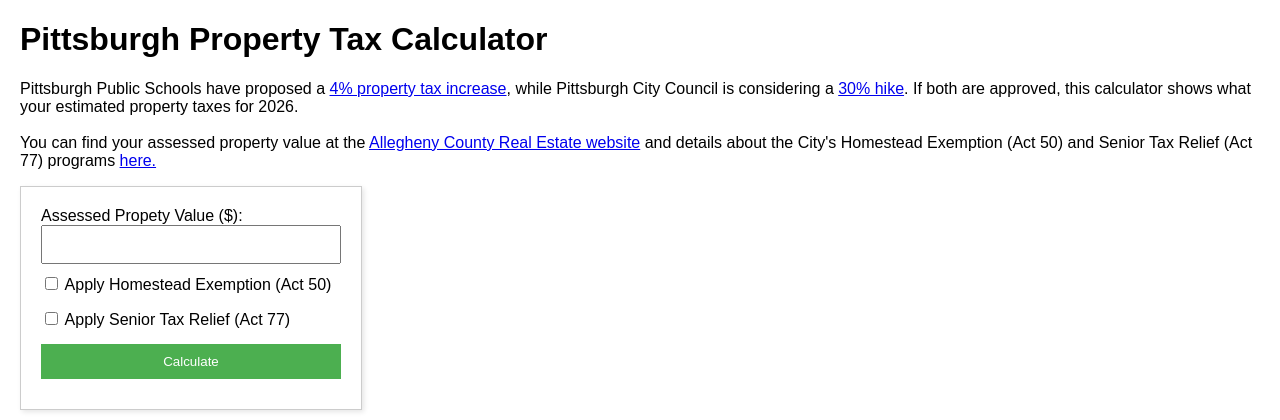
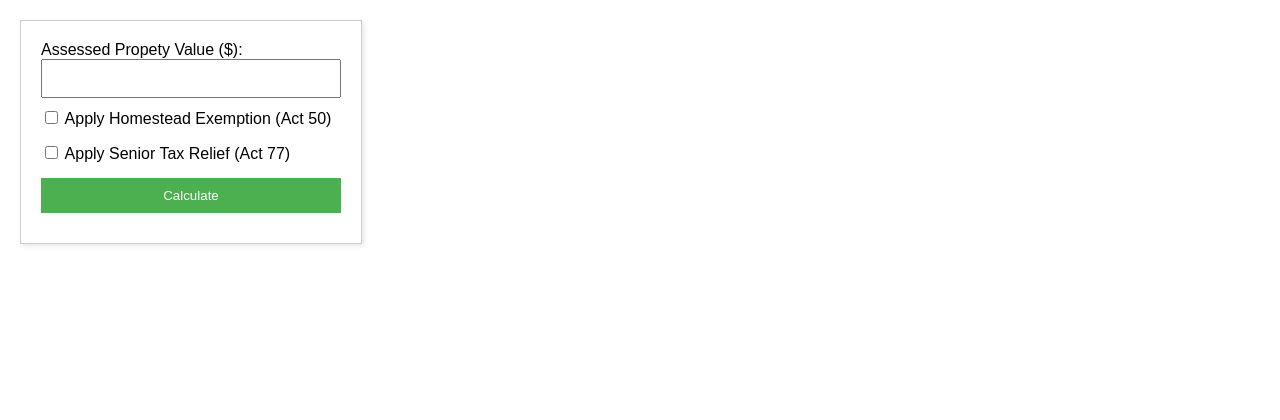
Before and after one commit to patrickcdoyle1/pgh-prop-calc, a Flask app: page / in a window 1280 px wide. Shown: the top 420 px of the page. Run offline with Flask 3, Linux system fonts and the light colour scheme.

Commit message:
removing header

```diff
--- a/templates/calculator.html
+++ b/templates/calculator.html
@@ -15,21 +15,6 @@
     </style>
 </head>
 <body>
-
-    <h1>Pittsburgh Property Tax Calculator</h1>
-    <p>
-        Pittsburgh Public Schools have proposed a <a href="https://www.wesa.fm/education/2025-12-02/pps-revised-2026-budget-cyber-charter-reform" target="_blank">4% property tax increase</a>,
-        while Pittsburgh City Council is considering a <a href="https://www.wesa.fm/politics-government/2025-12-08/pittsburgh-council-property-tax-increase" target="_blank">30% hike</a>.
-        If both are approved, this calculator shows what your estimated property taxes for 2026.
-    <br>
-    <br>
-        You can find your assessed property value at the <a href="https://realestate.alleghenycounty.us" target="_blank">Allegheny County Real Estate website</a> and
-        details about the City's Homestead Exemption (Act 50) and Senior Tax Relief (Act 77) programs
-<a href="https://www.pittsburghpa.gov/City-Government/Finance-Budget/Taxes/Tax-FAQs" target="_blank">here.</a>
-
-
-    </p>
-
     <div class="calculator">
         <form method="POST">
             <label for="num1">Assessed Propety Value ($):</label>
```
